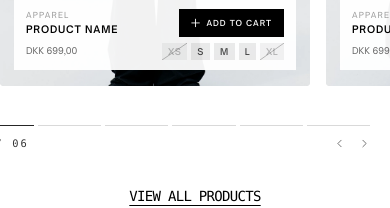
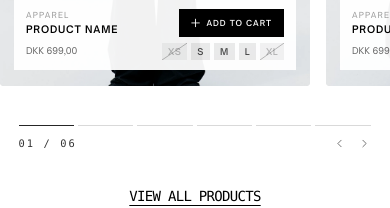
Before and after one commit to 9tseven/9tseven-website, a Next.js app: page / in a window 390 px wide. Shown: the part 1230-1438 px from the top of the page. Built offline with nearby package versions, Linux system fonts and the light colour scheme; a web font is replaced by a local one.

Commit message:
bFix: product carousel indicator on mobile

```diff
--- a/app/components/FeaturedProductsSection/ProductCarouselIndicator.tsx
+++ b/app/components/FeaturedProductsSection/ProductCarouselIndicator.tsx
@@ -11,7 +11,7 @@ interface ProductCarouselIndicatorProps {
 export default function ProductCarouselIndicator({ current, pageCount, onPrev, onNext, onGoTo }: ProductCarouselIndicatorProps) {
   return (
     <div className="flex justify-end pr-[5%] mt-5 w-full">
-      <div className="md:w-1/4 min-w-100 md:min-w-40">
+      <div className="md:w-1/4 w-19/20 min-w-40">
         {/* Segmented progress bar */}
         <div className="flex gap-1 w-full">
           {Array.from({ length: pageCount }, (_, i) => (
```
